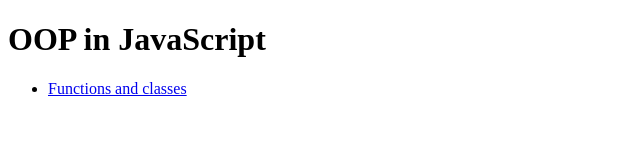
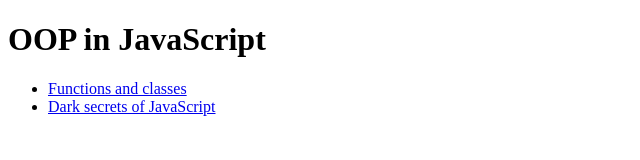
Before and after one commit to ralekna/oop_javascript, a website: page index.html in a window 1280 px wide. Shown: the whole page, without its empty margins (0-640 px from the left). Drawn offline with Linux system fonts and the light colour scheme.

Commit message:
added link to new slideshow

```diff
--- a/index.html
+++ b/index.html
@@ -8,6 +8,7 @@
  <h1>OOP in JavaScript</h1>
  <ul>
      <li><a href="slideshow/functions_and_classes.html">Functions and classes</a></li>
+     <li><a href="slideshow/dark_secrets_of_javascript.html">Dark secrets of JavaScript</a></li>
  </ul>
 </body>
 </html>
```
